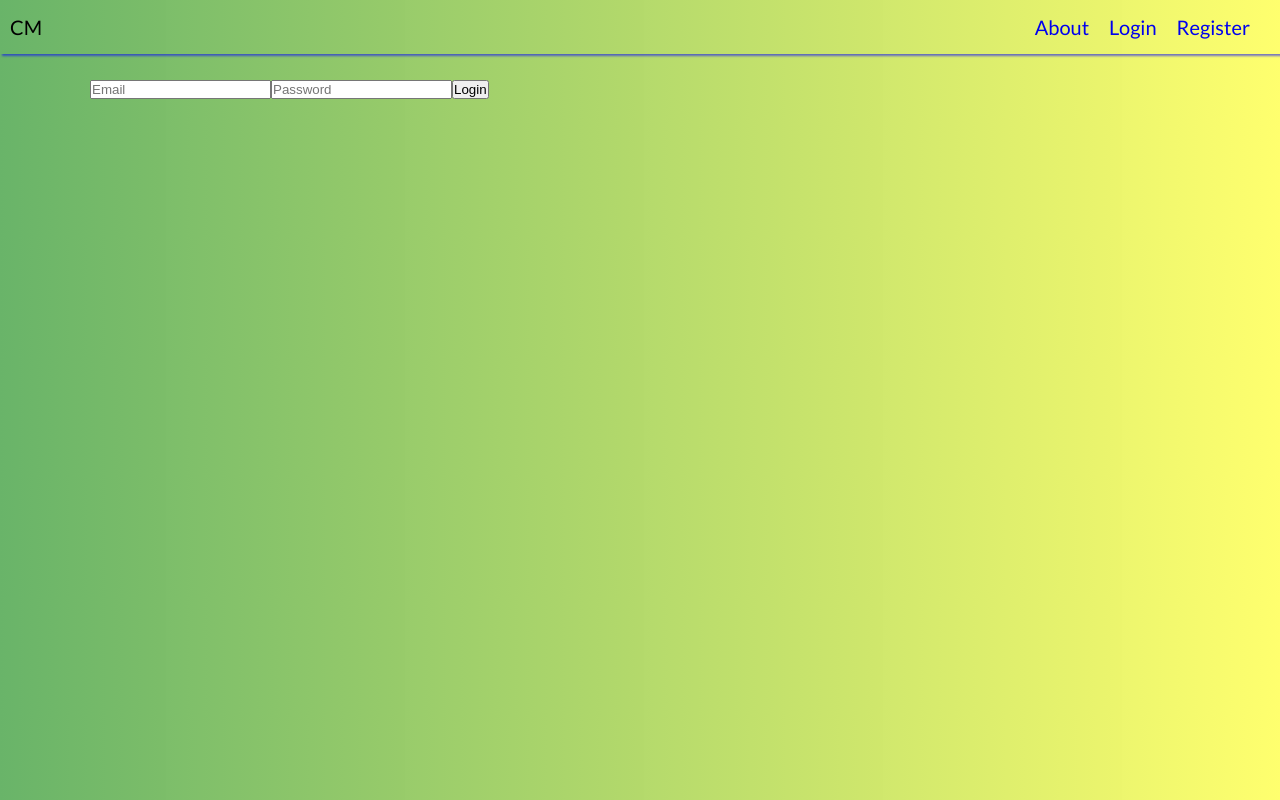
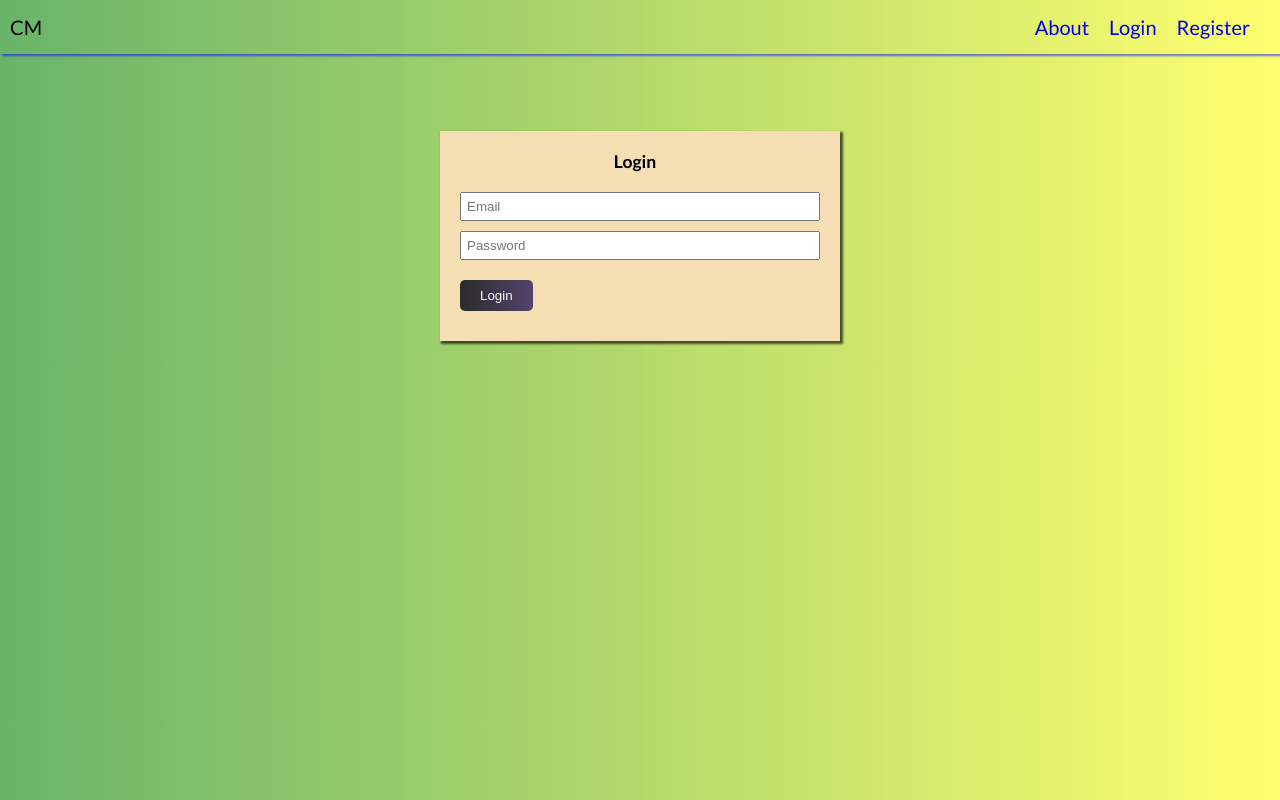
Before and after one commit to amin-ruhul/mern-contact-manager, a React (Create React App) app in the folder client/: page /login in a window 1280 px wide. Built offline with nearby package versions, Linux system fonts and the light colour scheme.

Commit message:
design login register page

```diff
--- a/client/src/assets/css/Form.module.css
+++ b/client/src/assets/css/Form.module.css
@@ -58,3 +58,9 @@
   border-radius: 5px;
   margin-left: 10px;
 }
+
+.middle {
+  margin-left: auto;
+  margin-right: auto;
+  margin-top: 7%;
+}
--- a/client/src/components/pages/Login.js
+++ b/client/src/components/pages/Login.js
@@ -1,5 +1,6 @@
 import React, { useState, useEffect, useContext } from "react";
 import AuthContext from "../../context/auth/authContext";
+import Styles from "../../assets/css/Form.module.css";
 
 function Login(props) {
   const authContext = useContext(AuthContext);
@@ -42,9 +43,11 @@ function Login(props) {
     login({ email, password });
   };
   return (
-    <div>
+    <div className={`${Styles.card} ${Styles.middle}`}>
       <form onSubmit={handelSubmit}>
+        <h3 className={Styles.heading}>Login</h3>
         {error && <h5>{error}</h5>}
+        <div className={Styles.formGroup}>
           <input
             type="email"
             name="email"
@@ -61,7 +64,8 @@ function Login(props) {
             onChange={handelChange}
             required
           />
-        <input type="submit" value="Login" />
+        </div>
+        <input className={Styles.btn} type="submit" value="Login" />
       </form>
     </div>
   );
--- a/client/src/components/pages/Register.js
+++ b/client/src/components/pages/Register.js
@@ -1,5 +1,6 @@
 import React, { useState, useContext, useEffect } from "react";
 import AuthContext from "../../context/auth/authContext";
+import Styles from "../../assets/css/Form.module.css";
 
 function Register(props) {
   const authContext = useContext(AuthContext);
@@ -31,15 +32,18 @@ function Register(props) {
     register(user);
   };
   return (
-    <div>
+    <div className={`${Styles.card} ${Styles.middle}`}>
       <form onSubmit={handelSubmit}>
+        <h3 className={Styles.heading}>Register</h3>
         {error !== null && <h5>{error}</h5>}
+        <div className={Styles.formGroup}>
           <input
             type="text"
             name="name"
             placeholder="Name"
             value={name}
             onChange={handelChange}
+            required
           />
           <input
             type="email"
@@ -47,6 +51,7 @@ function Register(props) {
             placeholder="Email"
             value={email}
             onChange={handelChange}
+            required
           />
           <input
             type="password"
@@ -54,6 +59,7 @@ function Register(props) {
             placeholder="Password"
             value={password}
             onChange={handelChange}
+            required
           />
           <input
             type="password"
@@ -61,8 +67,10 @@ function Register(props) {
             placeholder="Confirm Password"
             value={password2}
             onChange={handelChange}
+            required
           />
-        <input type="submit" value="Register" />
+        </div>
+        <input type="submit" className={Styles.btn} value="Register" />
       </form>
     </div>
   );
```
Lines whose indentation alone changed are shown as unchanged.
